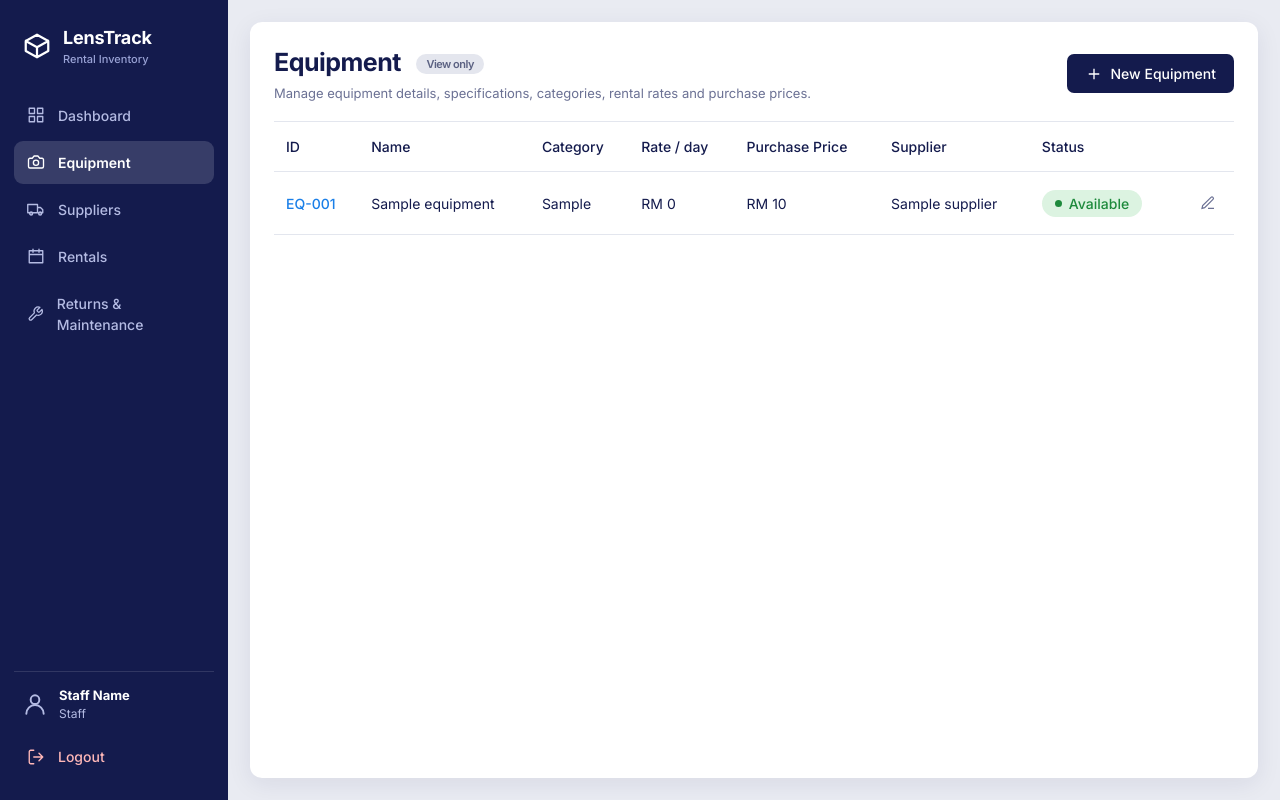
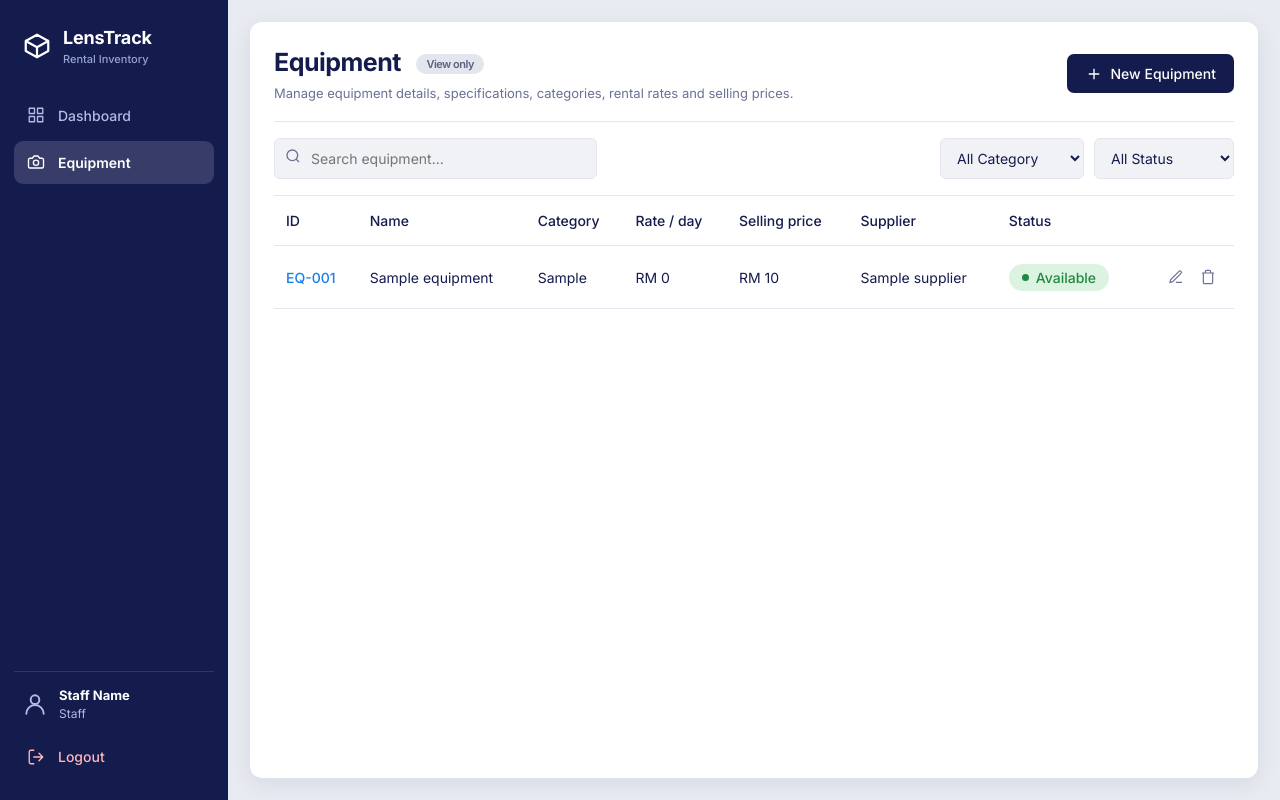
Before and after one commit to najihahzainal15/1AG5_SQA_project, a PHP site: page /equipment/manage_equipment.php in a window 1280 px wide. Run offline with PHP 8.4, Linux system fonts and the light colour scheme; tables that the repository leaves empty or names only in its code hold one stand-in row (values such as "Sample post").

Commit message:
update dashboard and equipment

```diff
--- a/equipment/manage_equipment.php
+++ b/equipment/manage_equipment.php
@@ -1,10 +1,11 @@
 <?php
 $pageTitle = 'Equipment';
 $activePage = 'eq';
+
 // 1. Include the navigation (this opens the layout)
 require_once '../includes/navigation.php';
 
-// Fetch data
+// Fetch data (Using PDO as per your provided code)
 $stmt = $pdo->query("SELECT e.*, s.supplier_name FROM equipment e LEFT JOIN suppliers s ON e.supplier_id = s.supplier_id");
 $equipment = $stmt->fetchAll(PDO::FETCH_ASSOC);
 ?>
@@ -13,8 +14,9 @@ $equipment = $stmt->fetchAll(PDO::FETCH_ASSOC);
 <div class="hd">
     <div>
         <h1>Equipment <span class="vo">View only</span></h1>
-        <div class="sub">Manage equipment details, specifications, categories, rental rates and purchase prices.</div>
+        <div class="sub">Manage equipment details, specifications, categories, rental rates and selling prices.</div>
     </div>
+    <!-- In a real app, you might want to hide this button if the user is not an Admin -->
     <button class="btn">
         <svg width="18" height="18" viewBox="0 0 24 24" fill="none" stroke="currentColor" stroke-width="1.8">
             <path d="M12 5v14M5 12h14" />
@@ -22,6 +24,32 @@ $equipment = $stmt->fetchAll(PDO::FETCH_ASSOC);
     </button>
 </div>
 
+<!-- Search & Filter Toolbar (Matches Prototype) -->
+<div class="tb">
+    <div class="sw">
+        <svg width="16" height="16" viewBox="0 0 24 24" fill="none" stroke="currentColor" stroke-width="2">
+            <circle cx="11" cy="11" r="8"></circle>
+            <line x1="21" y1="21" x2="16.65" y2="16.65"></line>
+        </svg>
+        <input type="text" class="in" placeholder="Search equipment...">
+    </div>
+    <div class="sp"></div> <!-- Spacer to push dropdowns to the right -->
+    <select class="in">
+        <option value="">All Category</option>
+        <option value="Pocket Series">Pocket Series</option>
+        <option value="Action Camera">Action Camera</option>
+        <option value="Accessories">Accessories</option>
+    </select>
+    <select class="in">
+        <option value="">All Status</option>
+        <option value="Available">Available</option>
+        <option value="Rented">Rented</option>
+        <option value="Reserved">Reserved</option>
+        <option value="Maintenance">Maintenance</option>
+    </select>
+</div>
+
+<!-- Data Table -->
 <div class="tw">
     <table>
         <thead>
@@ -30,38 +58,57 @@ $equipment = $stmt->fetchAll(PDO::FETCH_ASSOC);
                 <th>Name</th>
                 <th>Category</th>
                 <th>Rate / day</th>
-                <th>Purchase Price</th>
+                <th>Selling price</th>
                 <th>Supplier</th>
                 <th>Status</th>
                 <th></th>
             </tr>
         </thead>
         <tbody>
+            <?php if (count($equipment) > 0): ?>
                 <?php foreach ($equipment as $e): ?>
                     <tr class="m">
                         <td><span class="id">EQ-<?= str_pad($e['equipment_id'], 3, '0', STR_PAD_LEFT) ?></span></td>
-                    <td><?= htmlspecialchars($e['name']) ?></td>
+                        <!-- FIXED: Changed $e['name'] to $e['equipment_name'] -->
+                        <td><?= htmlspecialchars($e['equipment_name']) ?></td>
                         <td><?= htmlspecialchars($e['category']) ?></td>
                         <td>RM <?= number_format($e['rental_rate']) ?></td>
                         <td>RM <?= number_format($e['purchase_price']) ?></td>
                         <td><?= htmlspecialchars($e['supplier_name'] ?? 'N/A') ?></td>
                         <td>
                             <?php
-                        $badge = 'S';
-                        if ($e['equipment_status'] == 'Available') $badge = 'G';
-                        if ($e['equipment_status'] == 'Reserved') $badge = 'Y';
-                        if ($e['equipment_status'] == 'Rented') $badge = 'B';
-                        if ($e['equipment_status'] == 'Maintenance') $badge = 'Y';
+                            // Map status to CSS badge classes
+                            $status = strtolower($e['equipment_status']);
+                            $badge = 'S'; // Default grey
+
+                            if ($status == 'available') $badge = 'G'; // Green
+                            if ($status == 'reserved') $badge = 'Y';  // Yellow
+                            if ($status == 'rented') $badge = 'B';    // Blue
+                            if ($status == 'maintenance') $badge = 'R'; // Red (or change to Y if you prefer)
                             ?>
-                        <span class="bd <?= $badge ?>"><?= $e['equipment_status'] ?></span>
+                            <span class="bd <?= $badge ?>"><?= ucfirst($status) ?></span>
                         </td>
                         <td style="text-align:right">
-                        <button class="ic"><svg width="16" height="16" viewBox="0 0 24 24" fill="none" stroke="currentColor" stroke-width="1.8">
+                            <!-- Edit Icon -->
+                            <button class="ic" title="Edit">
+                                <svg width="16" height="16" viewBox="0 0 24 24" fill="none" stroke="currentColor" stroke-width="1.8">
                                     <path d="M12 20h9M16.5 3.5a2.1 2.1 0 0 1 3 3L7 19l-4 1 1-4z" />
-                            </svg></button>
+                                </svg>
+                            </button>
+                            <!-- Delete Icon -->
+                            <button class="ic x" title="Delete">
+                                <svg width="16" height="16" viewBox="0 0 24 24" fill="none" stroke="currentColor" stroke-width="1.8">
+                                    <path d="M3 6h18M19 6v14a2 2 0 0 1-2 2H7a2 2 0 0 1-2-2V6m3 0V4a2 2 0 0 1 2-2h4a2 2 0 0 1 2 2v2"></path>
+                                </svg>
+                            </button>
                         </td>
                     </tr>
                 <?php endforeach; ?>
+            <?php else: ?>
+                <tr>
+                    <td colspan="8" class="emp">No equipment records found in the database.</td>
+                </tr>
+            <?php endif; ?>
         </tbody>
     </table>
 </div>
--- a/includes/navigation.php
+++ b/includes/navigation.php
@@ -13,7 +13,8 @@ if (session_status() === PHP_SESSION_NONE) {
     <title>LensTrack · <?= $pageTitle ?? 'Dashboard' ?></title>
     <meta name="viewport" content="width=device-width, initial-scale=1, viewport-fit=cover">
     <link href="https://fonts.googleapis.com/css2?family=Inter:wght@400;500;600;700&display=swap" rel="stylesheet">
-    <link rel="stylesheet" href="/1AG5_SQA_project/assets/style.css">
+    <!-- FIXED PATH HERE -->
+    <link rel="stylesheet" href="../assets/style.css">
 </head>
 
 <body>
@@ -28,38 +29,21 @@ if (session_status() === PHP_SESSION_NONE) {
 
         <nav>
             <button class="<?= $activePage == 'dash' ? 'on' : '' ?>" onclick="window.location.href='../dashboard.php'">
+                <!-- SVG Icon -->
                 <svg width="18" height="18" viewBox="0 0 24 24" fill="none" stroke="currentColor" stroke-width="1.8" stroke-linecap="round" stroke-linejoin="round">
                     <path d="M3 3h7v7H3zM14 3h7v7h-7zM14 14h7v7h-7zM3 14h7v7H3z" />
                 </svg>
                 Dashboard
             </button>
-            <button class="<?= $activePage == 'eq' ? 'on' : '' ?>" onclick="window.location.href='/1AG5_SQA_project/equipment/manage_equipment.php'">
+            <button class="<?= $activePage == 'eq' ? 'on' : '' ?>" onclick="window.location.href='../equipment/manage_equipment.php'">
+                <!-- SVG Icon -->
                 <svg width="18" height="18" viewBox="0 0 24 24" fill="none" stroke="currentColor" stroke-width="1.8" stroke-linecap="round" stroke-linejoin="round">
                     <path d="M14.5 4h-5L7 7H4a2 2 0 0 0-2 2v9a2 2 0 0 0 2 2h16a2 2 0 0 0 2-2V9a2 2 0 0 0-2-2h-3z" />
                     <circle cx="12" cy="13" r="3.5" />
                 </svg>
                 Equipment
             </button>
-            <button class="<?= $activePage == 'sup' ? 'on' : '' ?>" onclick="window.location.href='/1AG5_SQA_project/suppliers/manage_suppliers.php'">
-                <svg width="18" height="18" viewBox="0 0 24 24" fill="none" stroke="currentColor" stroke-width="1.8" stroke-linecap="round" stroke-linejoin="round">
-                    <path d="M1 6h13v11H1zM14 10h4l3 3v4h-7z" />
-                    <circle cx="5.5" cy="18" r="2" />
-                    <circle cx="17.5" cy="18" r="2" />
-                </svg>
-                Suppliers
-            </button>
-            <button class="<?= $activePage == 'rt' ? 'on' : '' ?>" onclick="window.location.href='/1AG5_SQA_project/rentals/manage_rentals.php'">
-                <svg width="18" height="18" viewBox="0 0 24 24" fill="none" stroke="currentColor" stroke-width="1.8" stroke-linecap="round" stroke-linejoin="round">
-                    <path d="M3 5h18v16H3zM3 10h18M8 3v4M16 3v4" />
-                </svg>
-                Rentals
-            </button>
-            <button class="<?= $activePage == 'mt' ? 'on' : '' ?>" onclick="window.location.href='/1AG5_SQA_project/maintenance/manage_maintenance.php'">
-                <svg width="18" height="18" viewBox="0 0 24 24" fill="none" stroke="currentColor" stroke-width="1.8" stroke-linecap="round" stroke-linejoin="round">
-                    <path d="M14.7 6.3a1 1 0 0 0 0 1.4l1.6 1.6a1 1 0 0 0 1.4 0l3.8-3.8a6 6 0 0 1-7.9 7.9l-6.9 6.9a2.1 2.1 0 0 1-3-3l6.9-6.9a6 6 0 0 1 7.9-7.9z" />
-                </svg>
-                Returns & Maintenance
-            </button>
+            <!-- Add other nav items here... -->
         </nav>
 
         <div class="usr">
@@ -69,15 +53,11 @@ if (session_status() === PHP_SESSION_NONE) {
             </svg>
             <div>
                 <b><?= htmlspecialchars($_SESSION['full_name'] ?? 'Staff Name') ?></b>
-
-                <!-- Displays 'Administrator' if role is admin, otherwise 'Staff' -->
-                <span>
-                    <?= (isset($_SESSION['role']) && $_SESSION['role'] === 'admin') ? 'Administrator' : 'Staff' ?>
-                </span>
+                <span><?= (isset($_SESSION['role']) && $_SESSION['role'] === 'admin') ? 'Administrator' : 'Staff' ?></span>
             </div>
         </div>
 
-        <button class="out" onclick="window.location.href='/1AG5_SQA_project/auth/logout.php'">
+        <button class="out" onclick="window.location.href='../auth/logout.php'">
             <svg width="18" height="18" viewBox="0 0 24 24" fill="none" stroke="currentColor" stroke-width="1.8" stroke-linecap="round" stroke-linejoin="round">
                 <path d="M9 21H5a2 2 0 0 1-2-2V5a2 2 0 0 1 2-2h4M16 17l5-5-5-5M21 12H9" />
             </svg>
```
Also changed, not shown: dashboard.php (+11 -1 lines). Lines whose indentation alone changed are shown as unchanged.
